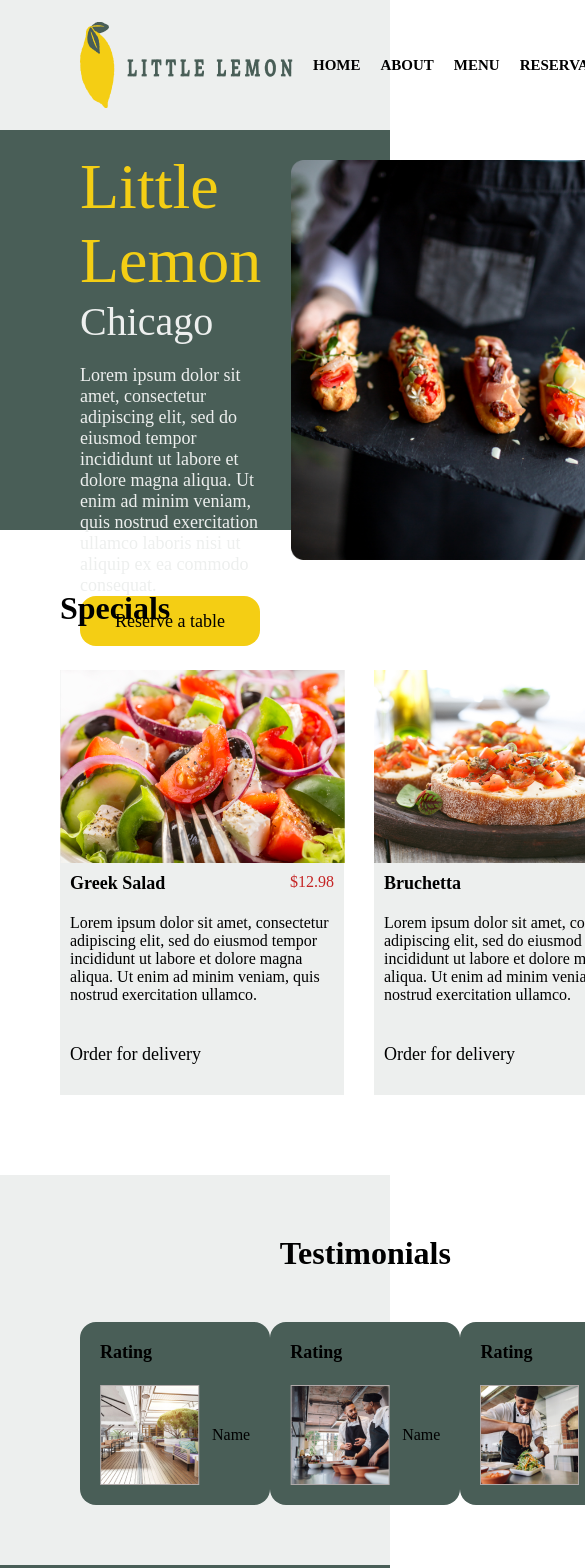
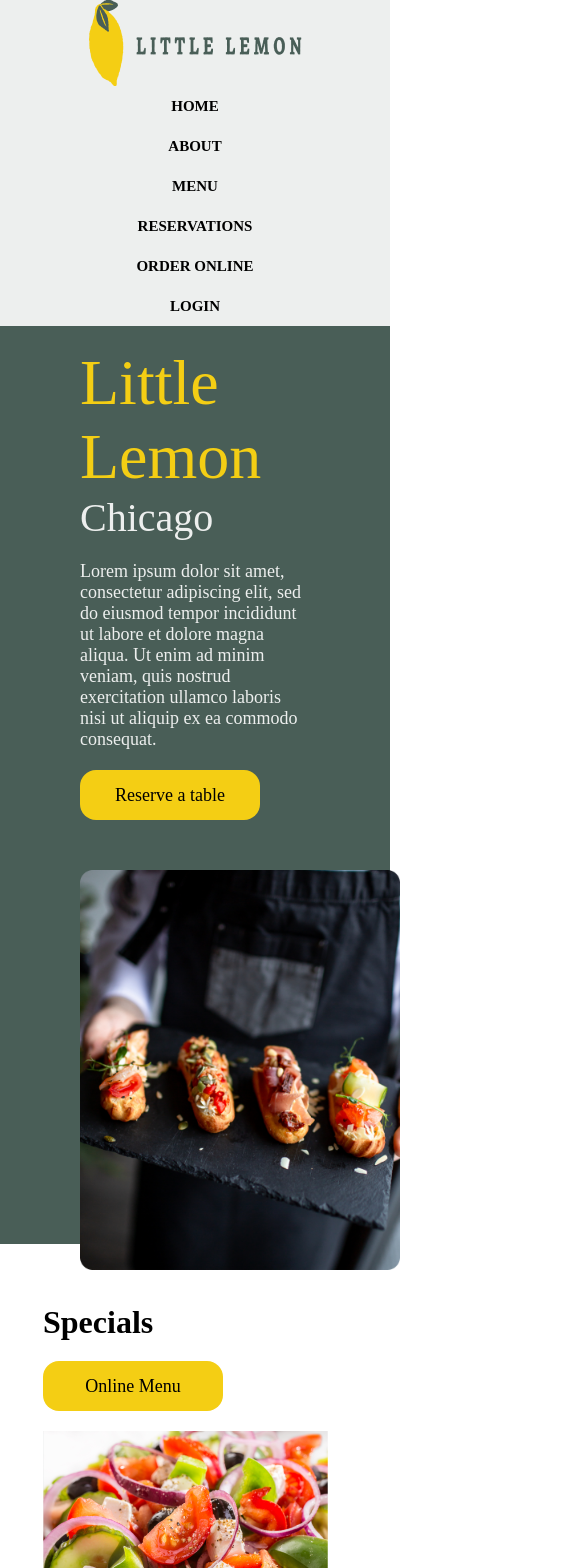
Before and after one commit to HarshaSudheer/Little-Lemon, a React (Create React App) app: page / in a window 390 px wide. Shown: the top 1568 px of the page, 585 px wide, since content can reach past the window. Built offline with nearby package versions, Linux system fonts and the light colour scheme.

Commit message:
Add. responsive styles

```diff
--- a/src/App.css
+++ b/src/App.css
@@ -50,7 +50,7 @@ h1 {
   font-weight: 500;
   font-size: 64px;
   color: #F4CE14;
-  margin-top: 20px;
+  padding-top: 20px;
 }
 
 h4 {
@@ -153,6 +153,13 @@ h2 {
   font-size: 16px;
 }
 
+h5 {
+  font-family: 'Karla';
+  font-weight: 700;
+  font-size: 18px;
+  margin-bottom: 10px;
+}
+
 .testimonials-container {
   display: grid;
   grid-template-columns: repeat(3, auto);
@@ -220,16 +227,121 @@ h2 {
   grid-gap: 20px;
 }
 
-h5 {
-  font-family: 'Karla';
-  font-weight: 700;
-  font-size: 18px;
-  margin-bottom: 10px;
-}
-
 .footer-link {
   font-family: 'Karla';
   font-weight: 400;
   font-size: 16px;
   color: black;
 }
+
+@media only screen and (max-width: 800px) {
+  .header {
+    display: grid;
+    grid-template-columns: 1fr;
+    grid-template-rows: auto;
+    grid-gap: 0px;
+    background-color: #EDEFEE;
+    padding: 0px 80px 0px 80px;
+    place-items: center;
+  }
+
+  .nav-menu {
+    display: grid;
+    grid-template-columns: 1fr;
+    grid-template-rows: repeat(6, 40px);
+    grid-gap: 0px;
+    place-items: center;
+  }
+
+  .hero-container {
+    display: block;
+    padding: 0px 80px 0px 80px;
+    background-color: #495E57;
+  }
+
+  .hero-content {
+    display: block;
+  }
+
+  .hero-content>button {
+    margin-top: 20px;
+  }
+
+  #hero-image {
+    justify-self: unset;
+    position: relative;
+    top: 30px;
+  }
+
+  .specials-container {
+    display: grid;
+    grid-template-columns: repeat(2, 142px);
+    grid-template-rows: repeat(4, auto);
+    grid-row-gap: 20px;
+    grid-column-gap: 0px;
+    justify-content: center;
+    padding: 60px 80px 80px 60px;
+  }
+
+  .specials-container>button {
+    justify-self: unset;
+  }
+
+  .special-container {
+    grid-column: 1/ span 2;
+    display: grid;
+    grid-template-columns: repeat(2, 1fr);
+    background-color: #EDEFEE;
+  }
+
+  .testimonials-container {
+    display: grid;
+    grid-template-columns: 200px;
+    grid-template-rows: repeat(4, auto);
+    row-gap: 50px;
+    justify-content: center;
+    background-color: #EDEFEE;
+    padding: 60px 80px 60px 80px;
+  }
+
+  .testimonials-container>h2 {
+    grid-column: 1/ span 1;
+    justify-self: unset;
+  }
+
+  .testimonial-container {
+    display: grid;
+    grid-template-columns: repeat(2, auto);
+    grid-template-rows: repeat(2, auto);
+    grid-gap: 12px;
+    align-items: center;
+    background-color: #495E57;
+    padding: 20px;
+    border-radius: 16px;
+  }
+
+  .testimonial-container>h5 {
+    grid-column: 1/ span 2;
+  }
+
+  .about-container {
+    display: block;
+    height: 800px;
+    padding: 0px 80px 0px 80px;
+    background-color: #495E57;
+  }
+
+  .about-image {
+    justify-self: unset;
+  }
+
+  .footer {
+    display: grid;
+    grid-template-rows: repeat(4, auto);
+    grid-template-columns: 243px;
+    grid-row-gap: 20px;
+    justify-content: center;
+    background-color: #FDDABB;
+    padding: 20px 80px 20px 80px;
+  }
+}
```
